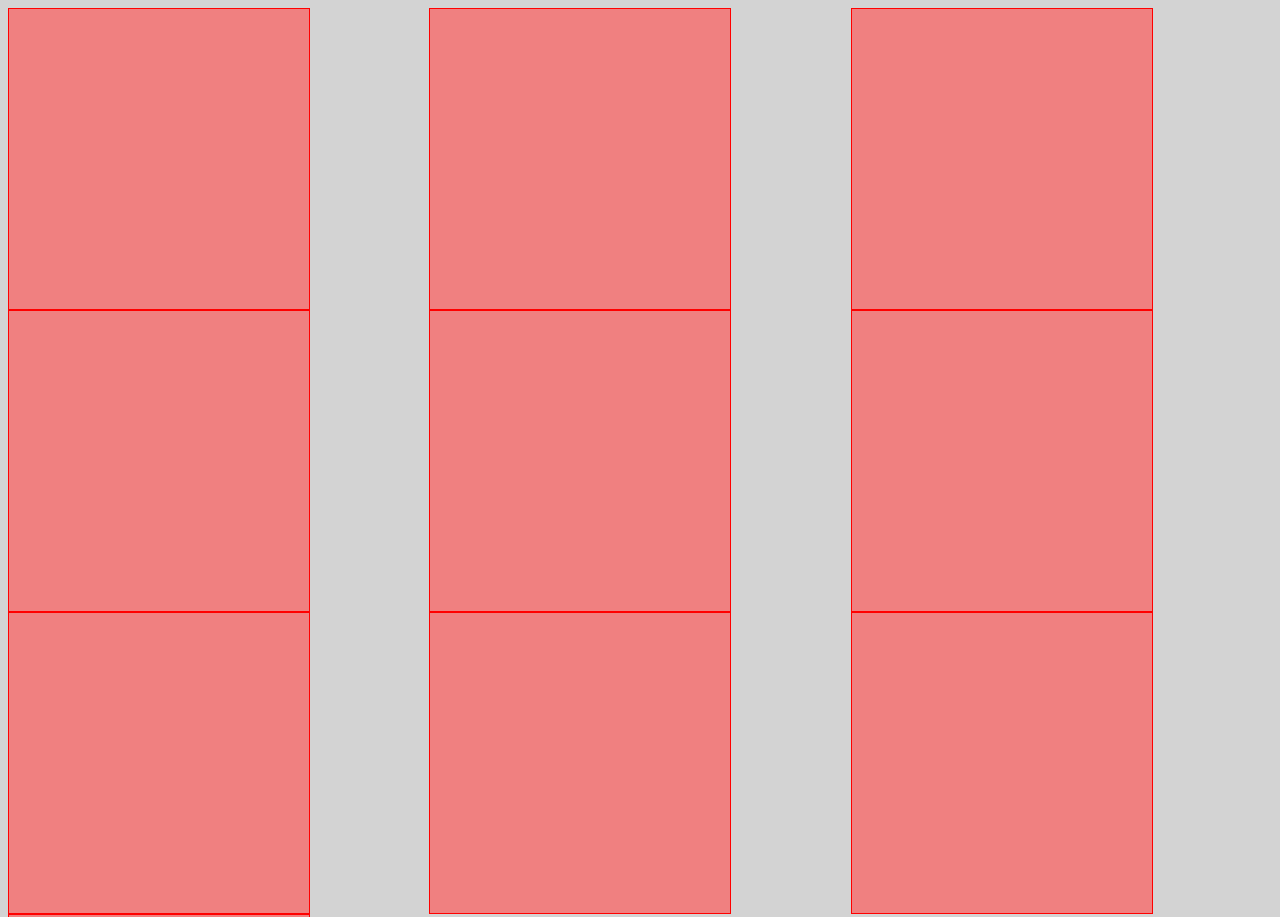
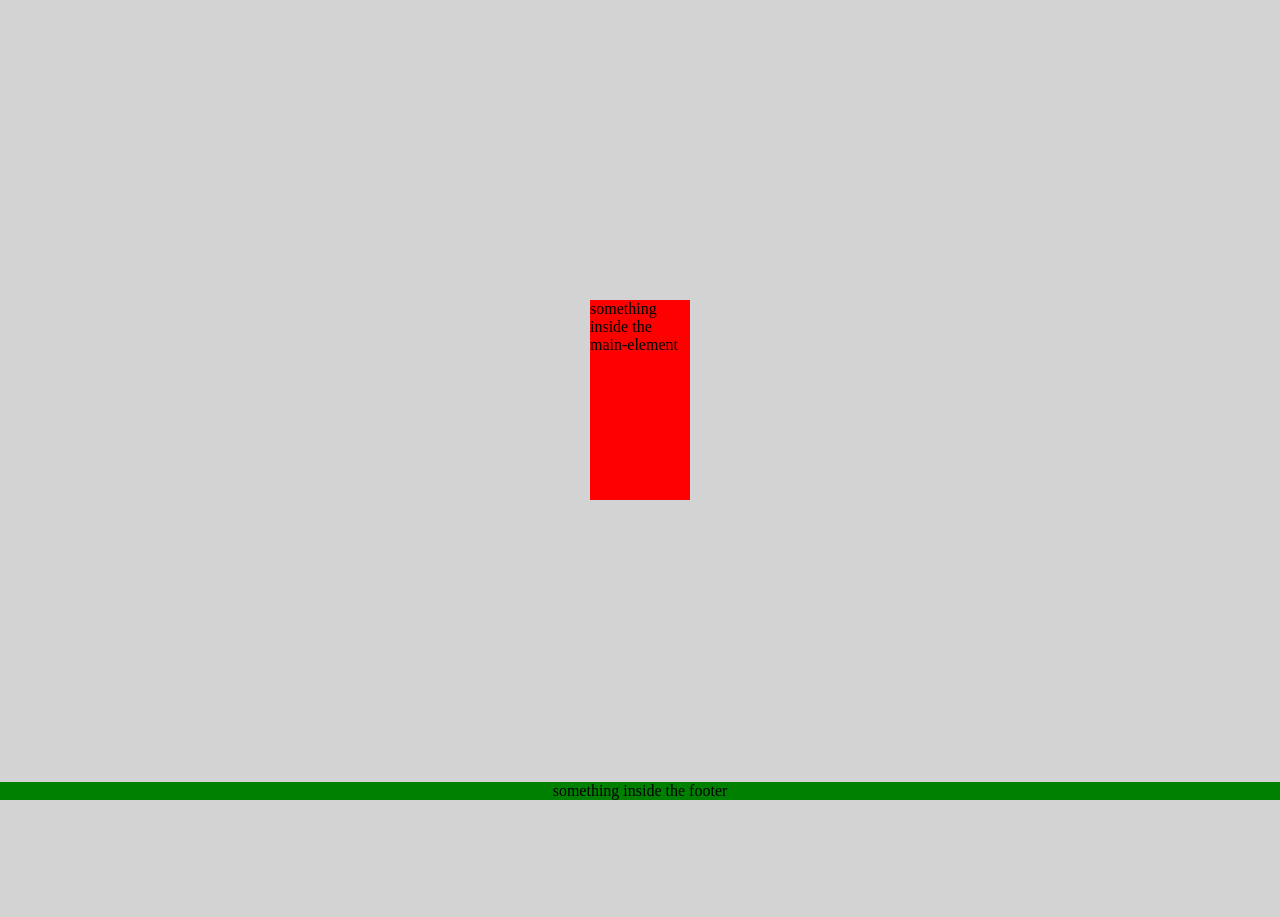
Before and after one commit to MetalRick84/FrontEndMentor-product-preview-card-component, a plain HTML site: page testing/grid-and-positionAbsolute.html in a window 1280 px wide. Shown: the top 917 px of the page. After the commit the page ends 800 px from the top, so only its background shows below. Drawn offline with Linux system fonts and the light colour scheme.

Commit message:
in testfolder: center the card with grid

```diff
--- a/testing/grid-and-positionAbsolute.html
+++ b/testing/grid-and-positionAbsolute.html
@@ -5,32 +5,43 @@
 <meta name="viewport" content="width=device-width, initial-scale=1.0">
 <title>testing - grid-and-positionAbsolute</title>
 <style>
+    * {
+        padding: 0;
+        margin: 0;
+    }
+
     body {
         background-color: lightgray;
+        height: 100vh;
+        height: 100svh;
         display: grid;
-        grid-template-columns: 1fr 1fr 1fr;
+        justify-content: center;
+        align-items: center;
     }
 
-    div{
-        height: 300px;
-        width: 300px;
-        background-color: lightcoral;
-        border: 1px solid red;
+    main {
+        background-color: red;
+        width: 100px;
+        aspect-ratio: 1 / 2;
+    }
+
+    footer {
+        background-color: green;
+        position: absolute;
+        bottom: 0;
+        width: 100%;
+        text-align: center;
     }
 </style>
 </head>
 <body>
 
-<div></div>
-<div></div>
-<div></div>
-<div></div>
-<div></div>
-<div></div>
-<div></div>
-<div></div>
-<div></div>
-<div></div>
+    <main>
+        <p>something inside the main-element</p>
+    </main>
+    <footer>
+        <p>something inside the footer</p>
+    </footer>
 
 </body>
 </html>
```
